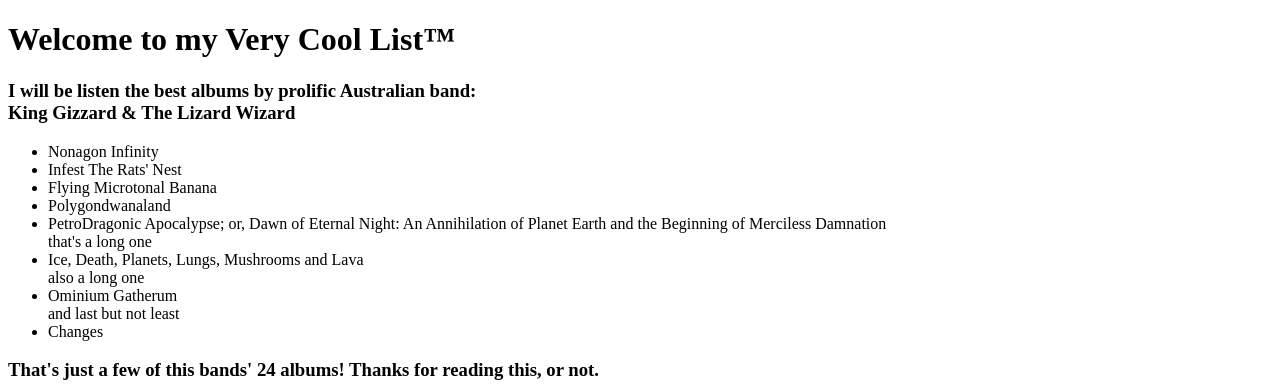
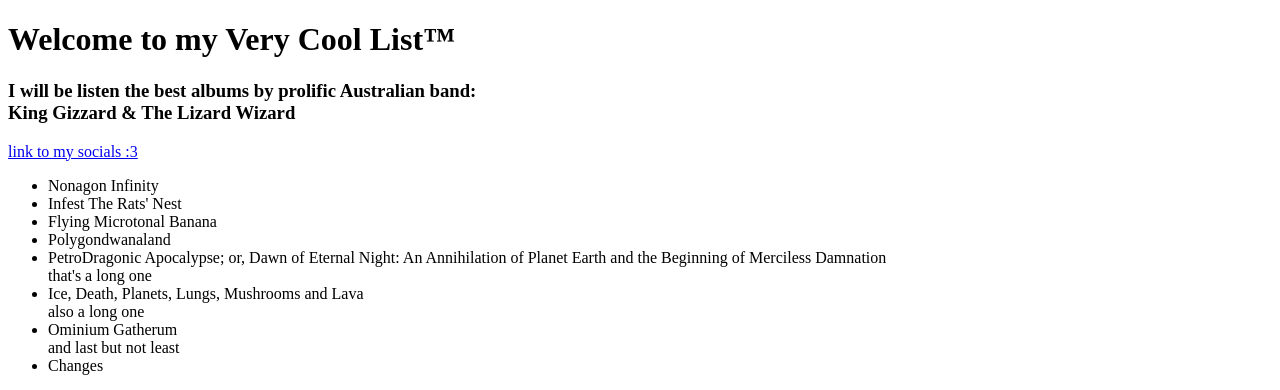
Before and after one commit to avyisonline/about-me-thing, a plain HTML site: page listy thingy.html in a window 1280 px wide. Shown: the top 390 px of the page. Drawn offline with Linux system fonts and the light colour scheme.

Commit message:
Update listy thingy.html

```diff
--- a/listy thingy.html
+++ b/listy thingy.html
@@ -1,19 +1,23 @@
 <!DOCTYPE html>
 <html lang="en">
+
 <head>
     <meta charset="UTF-8">
     <meta name="viewport" content="width=device-width, initial-scale=1.0">
     <title>A Cool Gizz List™</title>
 </head>
+
 <body>
     <h1>Welcome to my Very Cool List™</h1>
     <h3>I will be listen the best albums by prolific Australian band: <br> King Gizzard & The Lizard Wizard</h3>
+    <a href="https://twitter.com/avyisonline" target="_blank">link to my socials :3</a>
     <ul>
         <li>Nonagon Infinity</li>
         <li>Infest The Rats' Nest</li>
         <li>Flying Microtonal Banana</li>
         <li>Polygondwanaland</li>
-        <li>PetroDragonic Apocalypse; or, Dawn of Eternal Night: An Annihilation of Planet Earth and the Beginning of Merciless Damnation
+        <li>PetroDragonic Apocalypse; or, Dawn of Eternal Night: An Annihilation of Planet Earth and the Beginning of
+            Merciless Damnation
         </li>
         that's a long one
         <li>Ice, Death, Planets, Lungs, Mushrooms and Lava</li>
@@ -24,7 +28,11 @@
     </ul>
     <h3>That's just a few of this bands' 24 albums! Thanks for reading this, or not.</h3>
     <h5>now go listen you FIEND</h5>
-    <iframe style="border-radius:12px" src="https://open.spotify.com/embed/artist/6XYvaoDGE0VmRt83Jss9Sn?utm_source=generator&theme=0" width="100%" height="152" frameBorder="0" allowfullscreen="" allow="autoplay; clipboard-write; encrypted-media; fullscreen; picture-in-picture" loading="lazy"></iframe>
-<img src="img/tumblr_c648ed0a65e873490ea1241072ace2c6_c4323439_500.jpg" alt="stuard mackenzie">
+    <iframe style="border-radius:12px"
+        src="https://open.spotify.com/embed/artist/6XYvaoDGE0VmRt83Jss9Sn?utm_source=generator&theme=0" width="100%"
+        height="152" frameBorder="0" allowfullscreen=""
+        allow="autoplay; clipboard-write; encrypted-media; fullscreen; picture-in-picture" loading="lazy"></iframe>
+    <img src="img/tumblr_c648ed0a65e873490ea1241072ace2c6_c4323439_500.jpg" alt="stuard mackenzie">
 </body>
+
 </html>
```
